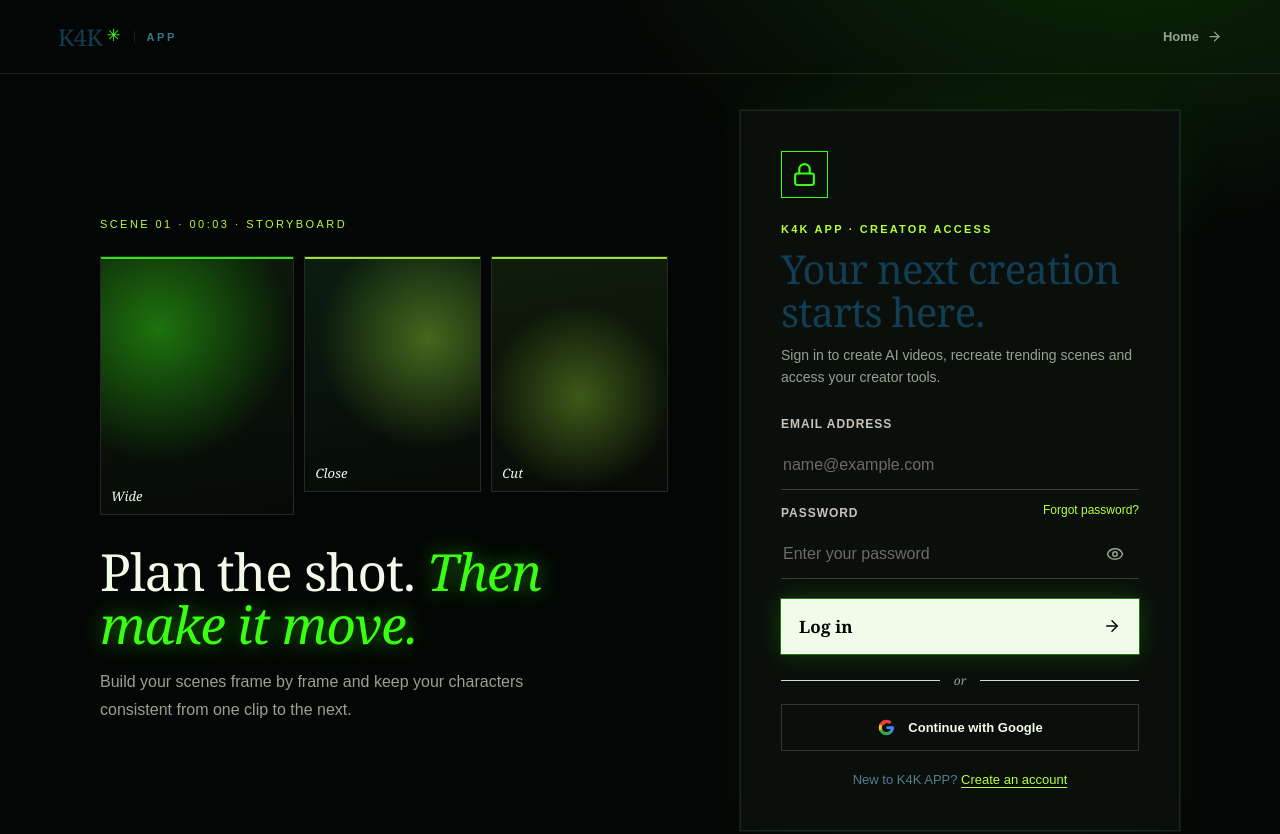
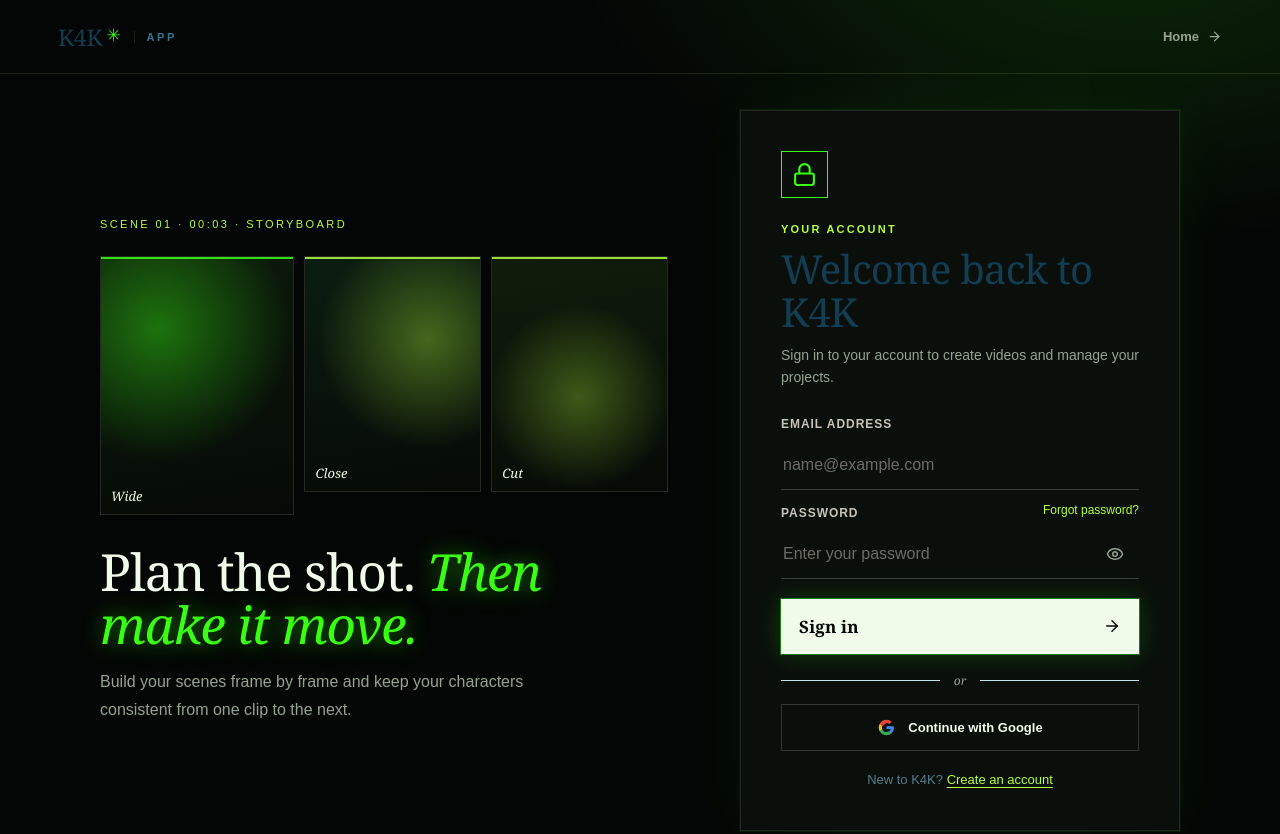
Before and after one commit to kreativestudios4k-lgtm/k4k-academy-v2, a Next.js app: page /login in a window 1280 px wide. Shown: the top 834 px of the page. Built offline with nearby package versions, Linux system fonts and the light colour scheme.

Commit message:
ux: simplify K4K sign-in language and make next action clear

```diff
--- a/app/components/AcademyAuthForm.js
+++ b/app/components/AcademyAuthForm.js
@@ -137,9 +137,9 @@ export default function AcademyAuthForm({mode='login',sessionId=''}) {
    </aside>
    <section className="k4k-auth-card" aria-label={registering?'Create paid Academy account':'Member sign in'}>
     <div className="k4k-auth-icon">{registering?<Mail size={25}/>:<Lock size={25}/>}</div>
-    <div className="k4k-auth-step">{registering?(lookup==='verified'?'STEP 2 OF 2 · PAYMENT VERIFIED':'STEP 2 OF 2 · VERIFYING PAYMENT'):'K4K APP · CREATOR ACCESS'}</div>
-    <h1>{registering?'Create your account':'Your next creation starts here.'}</h1>
-    <p className="k4k-auth-subtitle">{registering?'Your email comes from your secure checkout. Choose a name and password to finish.':'Sign in to create AI videos, recreate trending scenes and access your creator tools.'}</p>
+    <div className="k4k-auth-step">{registering?(lookup==='verified'?'STEP 2 OF 2 · PAYMENT VERIFIED':'STEP 2 OF 2 · VERIFYING PAYMENT'):'YOUR ACCOUNT'}</div>
+    <h1>{registering?'Create your account':'Welcome back to K4K'}</h1>
+    <p className="k4k-auth-subtitle">{registering?'Your email comes from your secure checkout. Choose a name and password to finish.':'Sign in to your account to create videos and manage your projects.'}</p>
 
     {registering&&lookup!=='verified'&&<div className="k4k-auth-verify" role="status">
      {lookup==='loading'?<><RefreshCw size={19} className="k4k-auth-spin"/>Checking your Stripe payment…</>:
@@ -169,7 +169,7 @@ export default function AcademyAuthForm({mode='login',sessionId=''}) {
       <label htmlFor="academy-password-confirm">Confirm password</label>
       <input id="academy-password-confirm" type={showPassword?'text':'password'} autoComplete="new-password" required minLength={8} value={confirmation} onChange={e=>setConfirmation(e.target.value)} placeholder="Repeat your password" disabled={busy}/>
      </>}
-     <button className="k4k-auth-submit" type="submit" disabled={busy}>{busy?'Please wait…':registering?'Create account':'Log in'}<ArrowRight size={18}/></button>
+     <button className="k4k-auth-submit" type="submit" disabled={busy}>{busy?'Please wait…':registering?'Create account':'Sign in'}<ArrowRight size={18}/></button>
     </form>}
 
     {!registering&&<div className="k4k-auth-google-wrap">
@@ -177,7 +177,7 @@ export default function AcademyAuthForm({mode='login',sessionId=''}) {
      <button className="k4k-auth-google" type="button" disabled={busy} onClick={google}><GoogleIcon/> Continue with Google</button>
     </div>}
     <p className="k4k-auth-footer">
-     {registering?<>Already have a K4K APP account? <Link href="/login">Log in</Link></>:<>New to K4K APP? <Link href="/k4k-app/register">Create an account</Link></>}
+     {registering?<>Already have a K4K APP account? <Link href="/login">Log in</Link></>:<>New to K4K? <Link href="/k4k-app/register">Create an account</Link></>}
     </p>
     {registering&&<p className="k4k-auth-policy">By registering you agree to the <Link href="/terms">Terms</Link> and <Link href="/privacy">Privacy Policy</Link>. Membership access requires a verified email and active subscription.</p>}
    </section>
```
